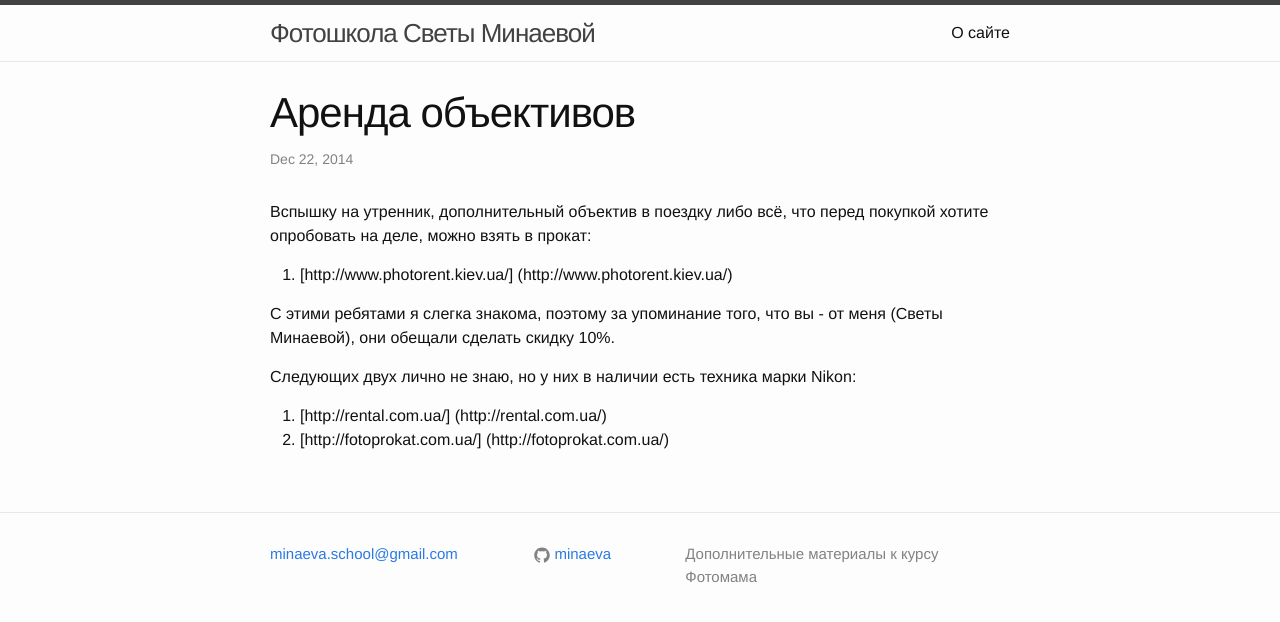
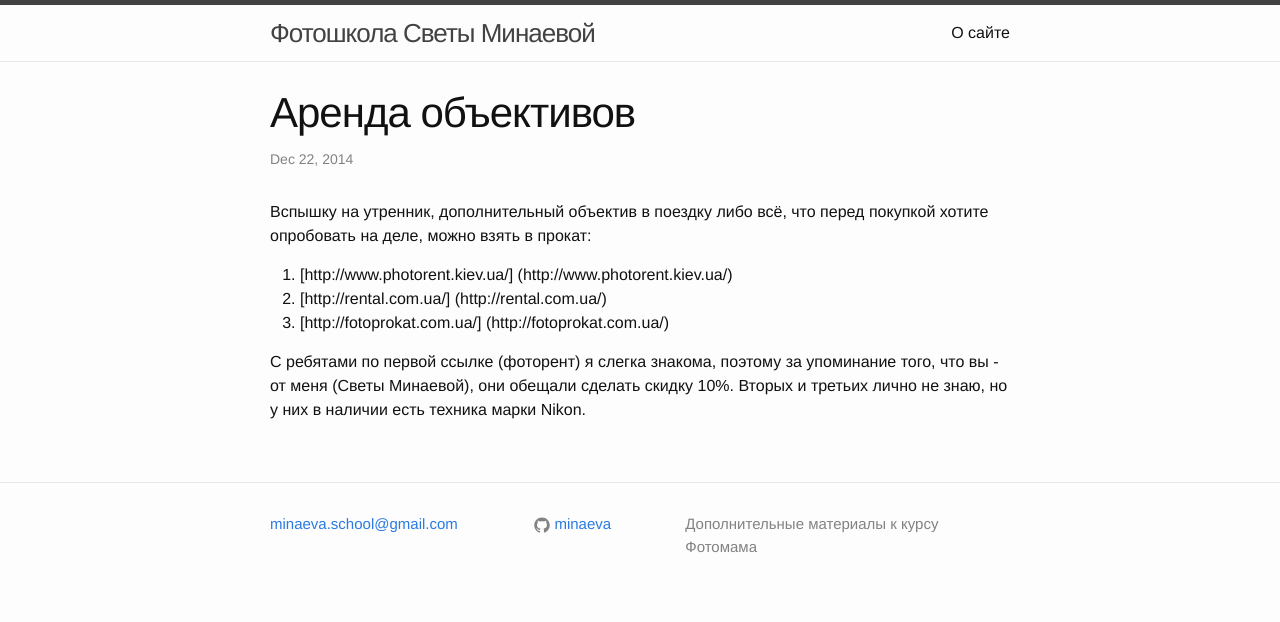
Before and after one commit to minaeva/minaeva.github.io, a Jekyll site: the page built from _posts/2014-12-22-photorent.md, in a window 1280 px wide. Shown: the top 622 px of the page. Built offline with Jekyll 4.4.1, drawn with Linux system fonts in a browser that asks for light colours.

Commit message:
Update 2014-12-22-photorent.md

```diff
--- a/_posts/2014-12-22-photorent.md
+++ b/_posts/2014-12-22-photorent.md
@@ -6,10 +6,9 @@ categories: equipment
 Вспышку на утренник, дополнительный объектив в поездку либо всё, что перед покупкой хотите опробовать на деле, можно взять в прокат:
 
 1. [http://www.photorent.kiev.ua/] (http://www.photorent.kiev.ua/)
-
-С этими ребятами я слегка знакома, поэтому за упоминание того, что вы - от меня (Светы Минаевой), они обещали сделать скидку 10%.
-
-Следующих двух лично не знаю, но у них в наличии есть техника марки Nikon:
-
 2. [http://rental.com.ua/] (http://rental.com.ua/)
 3. [http://fotoprokat.com.ua/] (http://fotoprokat.com.ua/)
+
+
+С ребятами по первой ссылке (фоторент) я слегка знакома, поэтому за упоминание того, что вы - от меня (Светы Минаевой), они обещали сделать скидку 10%.
+Вторых и третьих лично не знаю, но у них в наличии есть техника марки Nikon.
```
